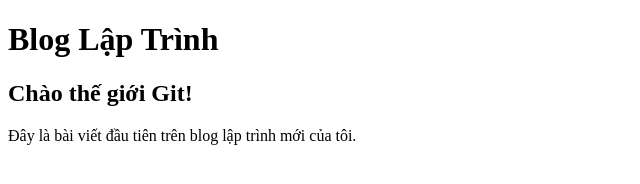
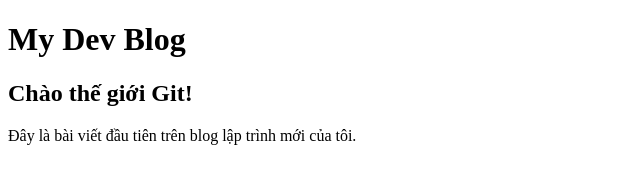
Before and after one commit to LamLe0991/my-dev-blog, a plain HTML site: page index.html in a window 1280 px wide. Shown: the whole page, without its empty margins (0-640 px from the left). Drawn offline with Linux system fonts and the light colour scheme.

Commit message:
Cập nhật tên blog sang tiếng Anh

```diff
--- a/index.html
+++ b/index.html
@@ -6,7 +6,7 @@
     <title>Document</title>
 </head>
 <body>
-    <h1>Blog Lập Trình</h1>
+    <h1>My Dev Blog</h1>
     <article>
         <h2>Chào thế giới Git!</h2>
         <p>Đây là bài viết đầu tiên trên blog lập trình mới của tôi.</p>
```
